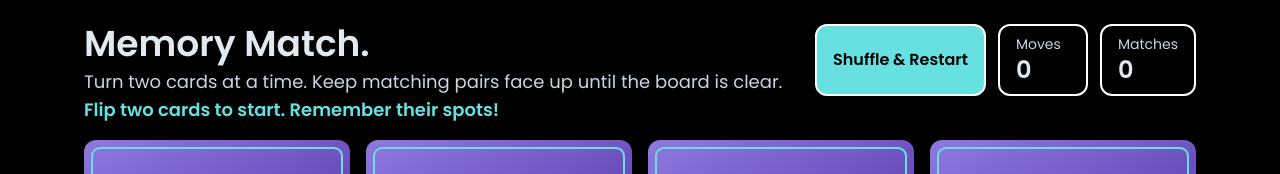
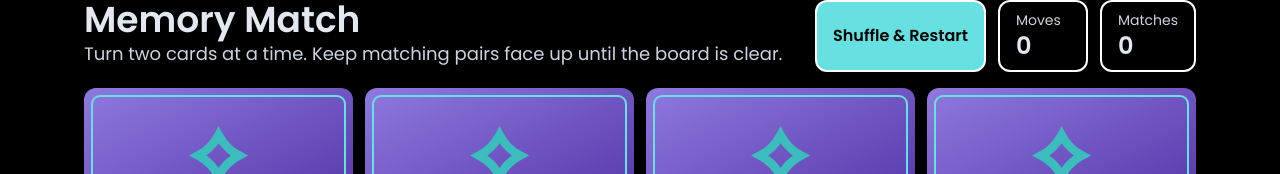
Before and after one commit to mattiLeBlanc/memory, a website with bundled scripts: page src/index.html in a window 1280 px wide. Shown: the top 174 px of the page. Built offline with nearby package versions, Linux system fonts and the light colour scheme.

Commit message:
size fixes

```diff
--- a/src/index.html
+++ b/src/index.html
@@ -9,11 +9,12 @@
   <link rel="stylesheet" href="./styles.css">
 </head>
 <body class="min-h-screen">
-  <main class="max-w-6xl mx-auto px-5 py-6">
+  <main class="max-w-6xl mx-auto px-5">
     <header class="flex flex-row items-start justify-between gap-4">
       <div>
-        <h1 class="text-3xl md:text-4xl font-bold">Memory Match.</h1>
-        <p class="text-slate-300 mt-1 text-lg">Turn two cards at a time. Keep matching pairs face up until the board is clear.</p>
+        <h1 class="text-3xl md:text-4xl font-bold">Memory Match</h1>
+        <section id="message" class="text-[#66E0E0] font-bold text-lg hidden"></section>
+        <p id="instructions" class="text-slate-300 text-lg">Turn two cards at a time. Keep matching pairs face up until the board is clear.</p>
       </div>
 
       <div class="flex flex-row items-end gap-3 self-start">
@@ -31,10 +32,10 @@
       </div>
     </header>
 
-    <section id="message" class="text-[#66E0E0] font-bold text-lg"></section>
+
 
     <div class="relative mt-4">
-      <section id="board" class="grid grid-cols-3 sm:grid-cols-4 gap-4 [perspective:1000px]" aria-label="Memory game board"></section>
+      <section id="board" class="grid grid-cols-3 sm:grid-cols-4 gap-3 [perspective:1000px]" aria-label="Memory game board"></section>
 
       <div id="win-overlay" class="win-overlay">
         <div class="rounded-2xl px-8 py-10 bg-gradient-to-br from-cyan-500/20 via-amber-400/15 to-cyan-500/10 border border-white/20 shadow-2xl max-w-md w-full">
--- a/src/input.css
+++ b/src/input.css
@@ -12,7 +12,7 @@
 
 @layer components {
   .card {
-    @apply relative h-[140px] border-0 rounded-xl bg-transparent p-0 [perspective:inherit];
+    @apply relative h-[135px] border-0 rounded-xl bg-transparent p-0 [perspective:inherit];
   }
 
   .card-inner {
--- a/src/main.ts
+++ b/src/main.ts
@@ -28,6 +28,7 @@ const board = document.querySelector<HTMLElement>("#board");
 const moves = document.querySelector<HTMLElement>("#moves");
 const matches = document.querySelector<HTMLElement>("#matches");
 const restart = document.querySelector<HTMLButtonElement>("#restart");
+const instructions = document.querySelector<HTMLElement>("#instructions");
 const message = document.querySelector<HTMLElement>("#message");
 const winOverlay = document.querySelector<HTMLElement>("#win-overlay");
 const playAgain = document.querySelector<HTMLButtonElement>("#play-again");
@@ -116,9 +117,38 @@ function hideCards(a: Card, b: Card): void {
   }, 750);
 }
 
+function toggleInstructions(reset?: boolean) {
+  if (!instructions) return;
+  if (reset) {
+    instructions.classList.remove("hidden");
+  } else {
+    if (instructions.classList.contains("hidden")) {
+      instructions.classList.remove("hidden");
+    } else {
+      instructions.classList.add("hidden");
+    }
+  }
+}
+function toggleMessage(reset?: boolean) {
+  if (!message) return;
+  if (reset) {
+    message.classList.add("hidden");
+  } else {
+    if (message.classList.contains("hidden")) {
+      message.classList.remove("hidden");
+    } else {
+      message.classList.add("hidden");
+    }
+  }
+}
+
 function onCardClick(card: Card): void {
   if (isLocked || card.faceUp || card.matched) return;
-  if (startTime === null) startTime = Date.now();
+  if (startTime === null) {
+    startTime = Date.now();
+    toggleInstructions();
+    toggleMessage();
+  }
   flipCard(card, true);
 
   if (!firstPick) {
@@ -190,6 +220,8 @@ function resetGame(): void {
   winOverlay?.classList.remove("show");
   updateWinStats();
   renderBoard();
+  toggleInstructions(true);
+  toggleMessage(true);
 }
 
 function init(): void {
```
